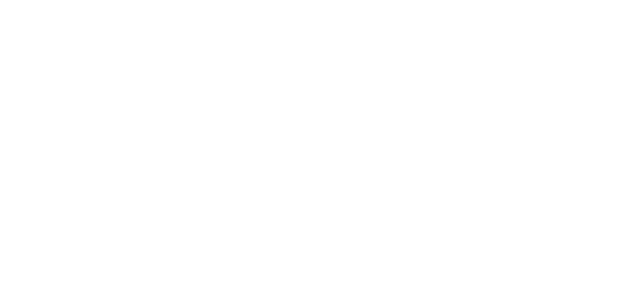
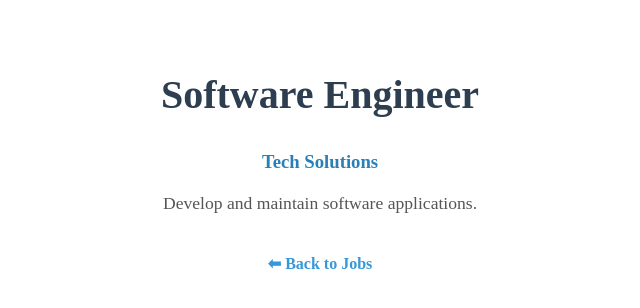
Before and after one commit to KKShaminda/Joblink, an Angular app in the folder joblink-frontend/: page /jobs/1 in a window 1280 px wide. Before the commit this address led to /. Shown: the top 308 px of the page, without its empty margins (320-960 px from the left). Built offline with nearby package versions, Linux system fonts and the light colour scheme.

Commit message:
Create Job Details Page with Routing Parameters

```diff
--- a/joblink-frontend/src/app/app.routes.ts
+++ b/joblink-frontend/src/app/app.routes.ts
@@ -1,8 +1,10 @@
 import { Routes } from '@angular/router';
 import { Landing } from './pages/landing/landing';
 import { JobListings } from './pages/job-listings/job-listings';
+import { JobDetails } from './pages/job-details/job-details';
 
 export const routes: Routes = [
     { path: '', component: Landing },
-    { path: 'jobs', component: JobListings }
+    { path: 'jobs', component: JobListings },
+    { path: 'jobs/:id', component: JobDetails }
 ];
--- /dev/null
+++ b/joblink-frontend/src/app/pages/job-details/job-details.html
@@ -0,0 +1,11 @@
+<section class="job-details" *ngIf="job">
+  <h1>{{ job.title }}</h1>
+  <h3>{{ job.company }}</h3>
+  <p>{{ job.description }}</p>
+
+  <a routerLink="/jobs">⬅ Back to Jobs</a>
+</section>
+
+<section *ngIf="!job">
+  <p>Job not found.</p>
+</section>
--- /dev/null
+++ b/joblink-frontend/src/app/pages/job-details/job-details.scss
@@ -0,0 +1,32 @@
+.job-details {
+  padding: 30px;
+  text-align: center;
+
+  h1 {
+    font-size: 2.5rem;
+    color: #2c3e50;
+  }
+
+  h3 {
+    color: #2980b9;
+    margin: 10px 0;
+  }
+
+  p {
+    font-size: 1.1rem;
+    color: #555;
+    margin: 20px 0;
+  }
+
+  a {
+    display: inline-block;
+    margin-top: 20px;
+    text-decoration: none;
+    color: #3498db;
+    font-weight: bold;
+
+    &:hover {
+      color: #2980b9;
+    }
+  }
+}
--- /dev/null
+++ b/joblink-frontend/src/app/pages/job-details/job-details.ts
@@ -0,0 +1,34 @@
+import { Component, OnInit } from '@angular/core';
+import { ActivatedRoute } from '@angular/router';
+import { CommonModule } from '@angular/common';
+import { RouterLink } from '@angular/router';
+
+@Component({
+  selector: 'app-job-details',
+  standalone: true,
+  imports: [CommonModule, RouterLink],
+  templateUrl: './job-details.html',
+  styleUrls: ['./job-details.scss']
+})
+export class JobDetails implements OnInit {
+  jobId: number | null = null;   // store the job ID from URL
+
+  // Mock job data (later we will fetch from backend)
+  jobs = [
+    { id: 1, title: 'Software Engineer', company: 'Tech Solutions', description: 'Develop and maintain software applications.' },
+    { id: 2, title: 'Data Analyst', company: 'Data Corp', description: 'Analyze data and create reports for business decisions.' },
+    { id: 3, title: 'Web Developer', company: 'Web Innovations', description: 'Build and optimize modern web applications.' }
+  ];
+
+  job: any = null; // the selected job details
+
+  constructor(private route: ActivatedRoute) {}
+
+  ngOnInit(): void {
+    // Get the "id" from the URL
+    this.jobId = Number(this.route.snapshot.paramMap.get('id'));
+
+    // Find the job with that ID
+    this.job = this.jobs.find(j => j.id === this.jobId);
+  }
+}
```
Also changed, not shown: joblink-frontend/src/app/pages/job-listings/job-listings.html (line endings or trailing spaces), 1 other file (tests, documents, lock files or other folders).
